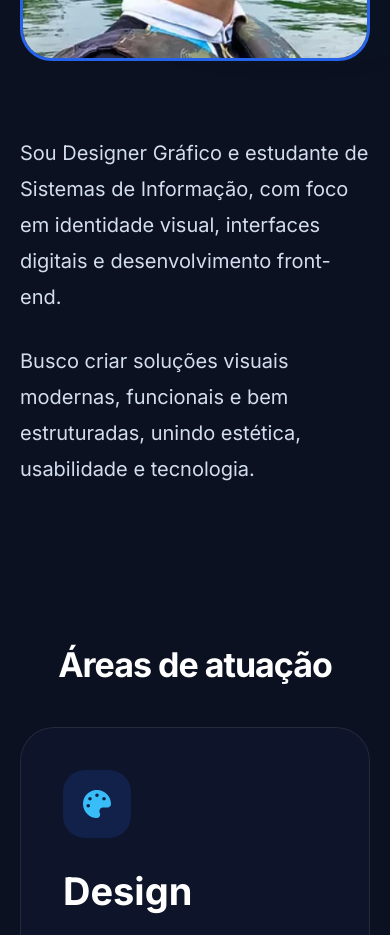
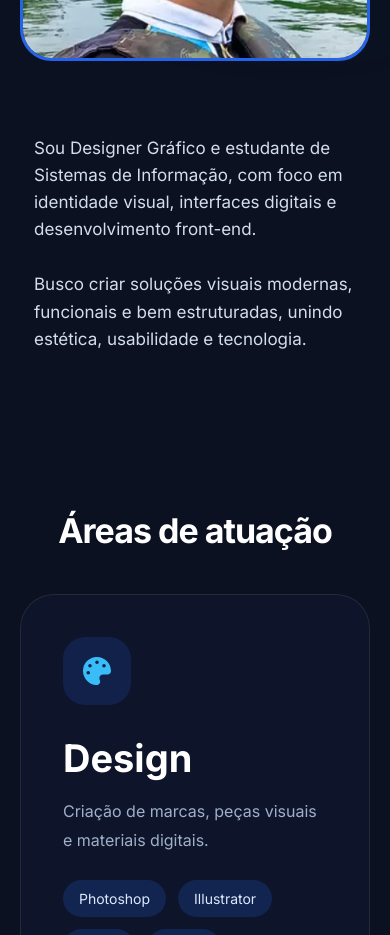
Before and after one commit to MatheusProensa/portfolio-proensa, a React (Vite) app: page / in a window 390 px wide. Shown: the part 1060-1995 px from the top of the page. Built offline with nearby package versions, Linux system fonts and the light colour scheme.

Commit message:
Corrige header e cursor glow

```diff
--- a/src/App.css
+++ b/src/App.css
@@ -950,9 +950,22 @@ main {
   object-position: 35% top;
 }
 
+
 .background {
   background-size: 180%;
   background-position: center top;
+}
+
+.about-copy {
+  max-width: 92%;
+  margin: 0 auto;
+  padding-left: 0;
+  border-left: none;
+}
+
+.about-copy p {
+  font-size: 17px;
+  line-height: 1.6;
 }
 
 }
```
